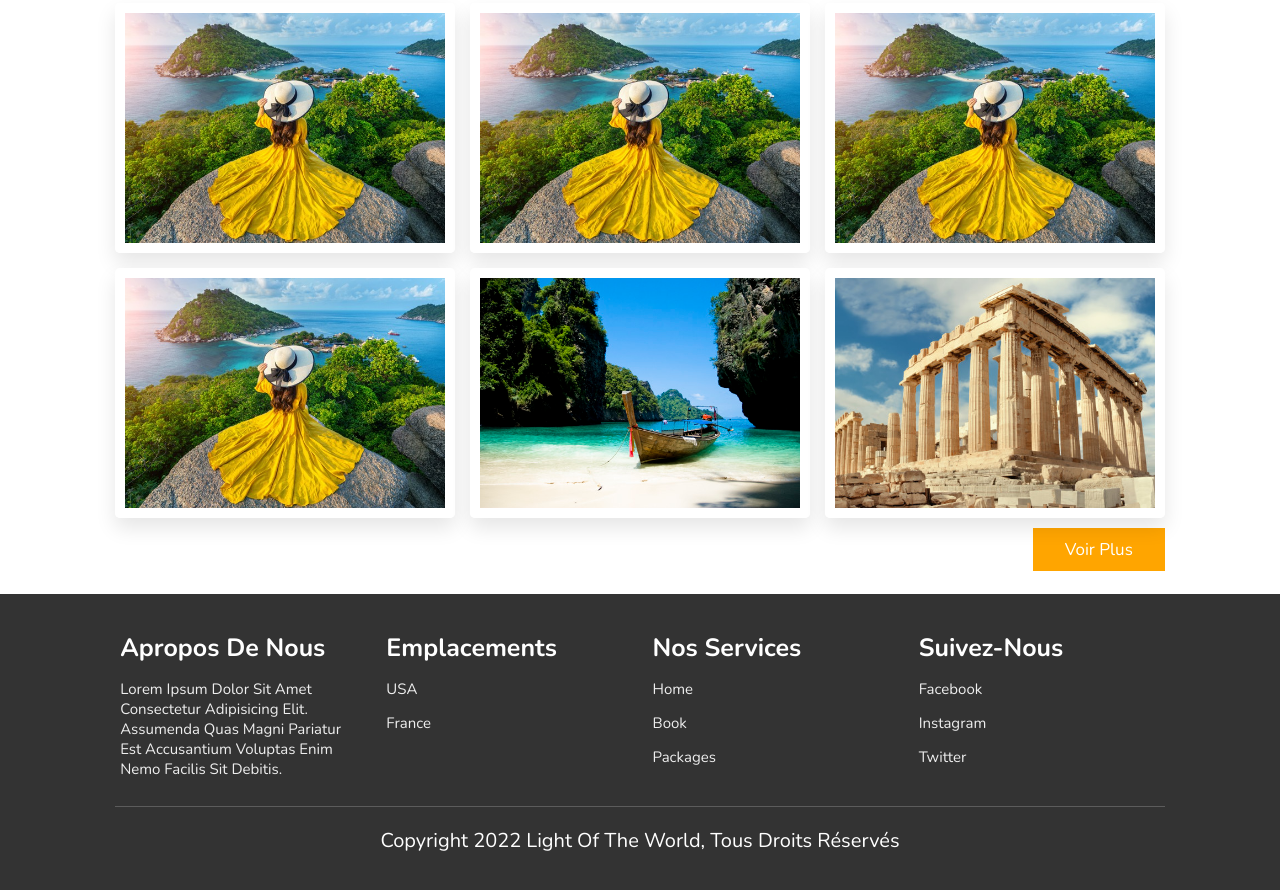
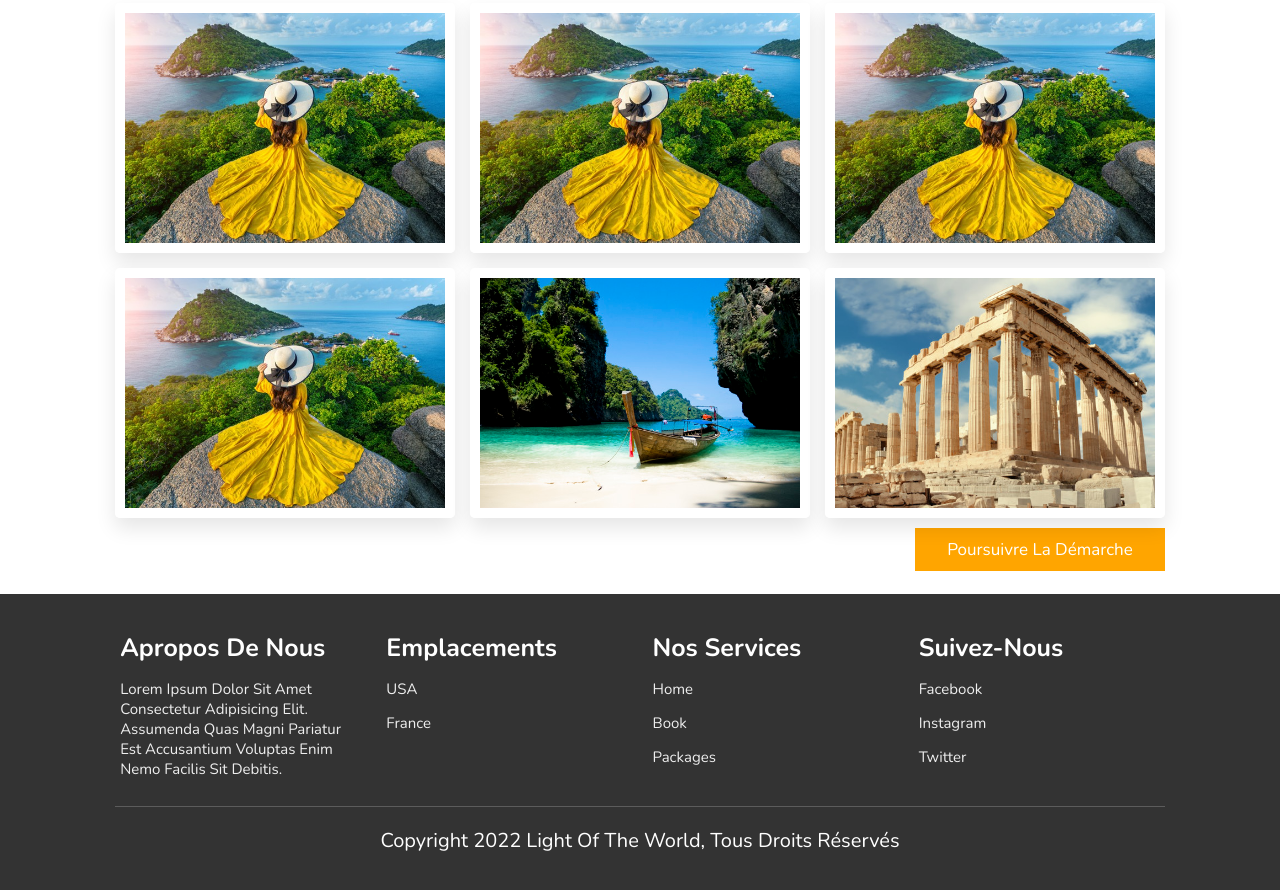
Before and after one commit to ElvinKyungu/lightoftheworld, a plain HTML site: page pack.html in a window 1280 px wide. Shown: the part 639-1529 px from the top of the page. Drawn offline with nearby package versions, Linux system fonts and the light colour scheme.

Commit message:
add any modification

```diff
--- a/pack.html
+++ b/pack.html
@@ -101,7 +101,7 @@
                     </div>
                 </div>
             </div>
-            <a href="postuler.html" class="btn float-right">Voir plus</a>
+            <a href="postuler.html" class="btn float-right">Poursuivre la démarche</a>
         </section><br><br><br><br>
         <!-- footer section  -->
         <section class="footer">
```
